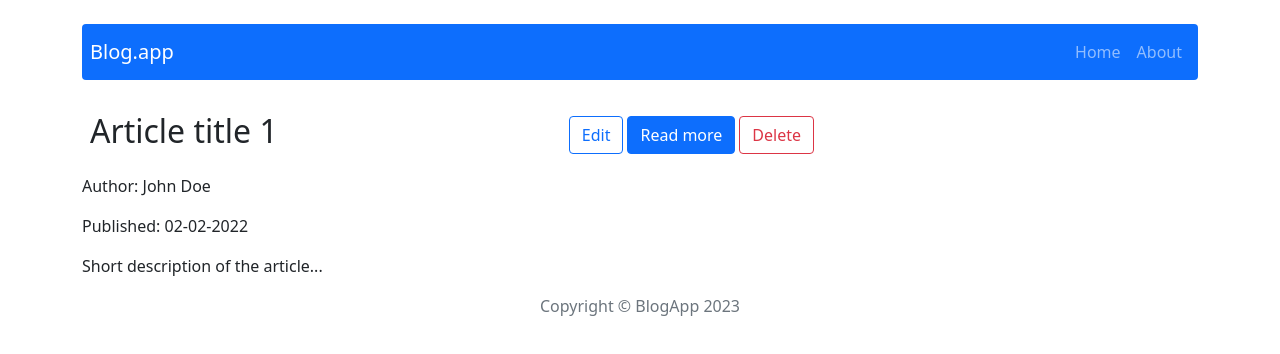
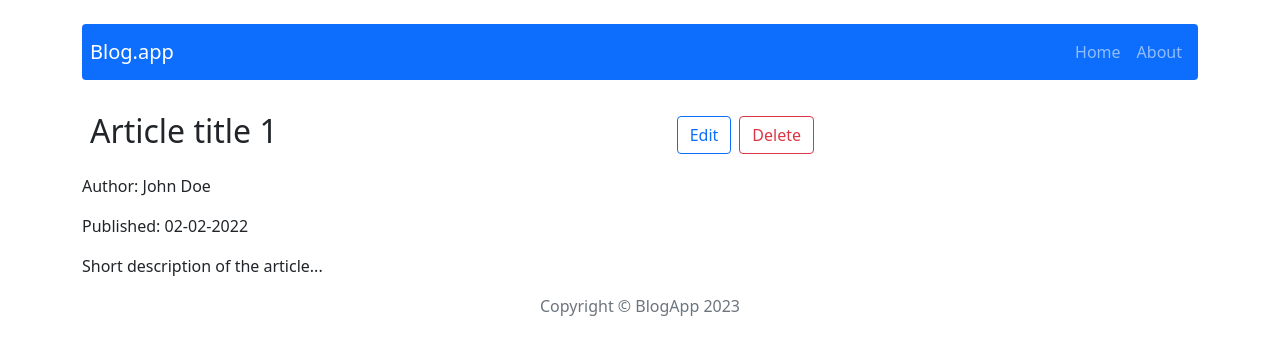
Before and after one commit to BoloMaster7/react-blog, a React (Create React App) app: page /post/1 in a window 1280 px wide. Shown: the top 354 px of the page. Built offline with nearby package versions, Linux system fonts and the light colour scheme.

Commit message:
remove post, fixed

```diff
--- a/package.json
+++ b/package.json
@@ -17,6 +17,7 @@
     "redux-devtools-extension": "2.13.9",
     "sass": "1.43.4",
     "short-id": "^0.1.0-1",
+    "shortid": "^2.2.16",
     "web-vitals": "^2.1.4"
   },
   "scripts": {
--- a/src/components/features/AddPostForm/AddPostForm.js
+++ b/src/components/features/AddPostForm/AddPostForm.js
@@ -16,6 +16,7 @@ const AddPostForm=() => {
 
   const handleSubmit = (e) => {
     e.preventDefault();
+    navigate("/", { replace: true })
     dispatch(
       addPost({ title, author, publishedDate, shortDescription, content })
     );
@@ -56,7 +57,7 @@ const AddPostForm=() => {
       </Form.Group>
 
 
-      <Button variant="primary" onClick={() => navigate("/", { replace: true })}>
+      <Button variant="primary" onClick={handleSubmit}>
         Add post
       </Button>
     </Form>
--- a/src/components/features/PostsTable/PostsTable.js
+++ b/src/components/features/PostsTable/PostsTable.js
@@ -4,7 +4,7 @@ import { getAllPosts } from '../../../redux/postsRedux';
 import Post from '../Post/Post';
 
 
-const PostsTable = (props)  => {
+const PostsTable = ()  => {
   const posts = useSelector(getAllPosts);
 
   return(
--- a/src/components/pages/SinglePost/SinglePost.js
+++ b/src/components/pages/SinglePost/SinglePost.js
@@ -36,9 +36,8 @@ const SinglePost = (props)  => {
           {postsData.title}
           </h2>
           <div>
-          <Button variant="btn btn-outline-primary m-1" a href='/post/edit/id' >Edit</Button>
           <Link key={props.id} to={'/post/edit/' + props.id}>
-          <Button variant="primary">Read more</Button>
+          <Button variant="btn btn-outline-primary m-1">Edit</Button>
         </Link>
           <Button variant="btn btn-outline-danger m-1" onClick={handleShow}
         >Delete</Button>
```
Also changed, not shown: 1 other file (tests, documents, lock files or other folders).
